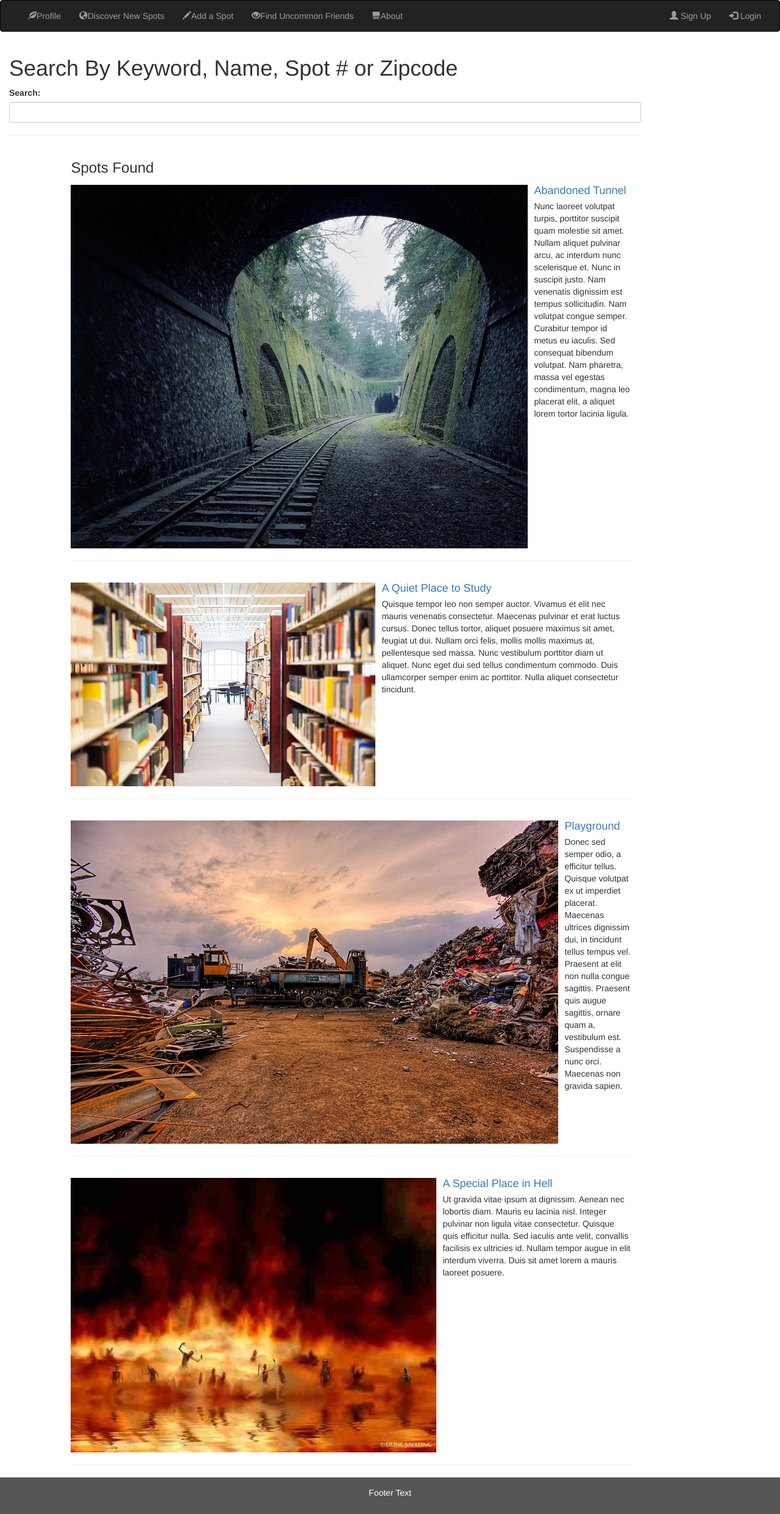
After one commit to EEmmons/R_, a Django app: template R_/UncommonGrounds/templates/discover.html in a window 1280 px wide. The commit adds this page. Shown: the whole page at 61% size. Run offline with Django 3.2, Linux system fonts and the light colour scheme; the template is opened without the code that fills it, so the values that code supplies are empty; some libraries are stand-ins or nearby versions.

Commit message:
templates

```diff
--- a/R_/UncommonGrounds/static/css/styles.css
+++ /dev/null
@@ -1,5 +0,0 @@
-.sidebar-nav {
-    margin-top: 20px;
-    padding: 0;
-    list-style: none;
-}
--- a/R_/UncommonGrounds/templates/base_generic.html
+++ b/R_/UncommonGrounds/templates/base_generic.html
@@ -1,45 +1,56 @@
 <!DOCTYPE html>
 <html lang="en">
 <head>
+  {% block title %}
+  <title>Discover New Spots</title>
+  {% endblock %}
 
-  {% block title %}<title>Local Library</title>{% endblock %}
   <meta charset="utf-8">
   <meta name="viewport" content="width=device-width, initial-scale=1">
   <link rel="stylesheet" href="https://maxcdn.bootstrapcdn.com/bootstrap/3.3.7/css/bootstrap.min.css">
-  <script src="https://ajax.googleapis.com/ajax/libs/jquery/1.12.4/jquery.min.js"></script>
+  <script src="https://ajax.googleapis.com/ajax/libs/jquery/3.3.1/jquery.min.js"></script>
   <script src="https://maxcdn.bootstrapcdn.com/bootstrap/3.3.7/js/bootstrap.min.js"></script>
 
-  <!-- Add additional CSS in static file -->
   {% load static %}
   <link rel="stylesheet" href="{% static 'css/styles.css' %}">
 
-<!--
-{% load static %}
-<img src="{% static 'catalog/images/local_library_model_uml.png' %}" alt="My image" style="width:555px;height:540px;"/>
--->
-
 </head>
 
+<body>
+<nav class="navbar navbar-inverse">
+  <div class="container-fluid">
+    <div class="navbar-header">
+      <button type="button" class="navbar-toggle" data-toggle="collapse" data-target="#myNavbar">
+        <span class="icon-bar"></span>
+        <span class="icon-bar"></span>
+        <span class="icon-bar"></span>
+      </button>
+    <!-- link to homepage -->
+    </div>
+    <div class="collapse navbar-collapse" id="myNavbar">
+      <ul class="nav navbar-nav">
+        <!-- <li class="active"><a href="#">Home</a></li> -->
+        <li><a href="#"><span class="glyphicon glyphicon-leaf"></span>Profile</a></li>
+        <li><a href="{% url 'discover' %}"><span class="glyphicon glyphicon-globe"></span>Discover New Spots</a></li>
+        <li><a href="#"><span class="glyphicon glyphicon-pencil"></span>Add a Spot</a></li>
+        <li><a href="{% url 'user_search' %}"><span class="glyphicon glyphicon-eye-open"></span>Find Uncommon Friends</a></li>
+        <li><a href="#"><span class="glyphicon glyphicon-blackboard"></span>About</a></li>
+      </ul>
+      <ul class="nav navbar-nav navbar-right">
+        <li><a href="#"><span class="glyphicon glyphicon-user"></span> Sign Up</a></li>
+        <li><a href="#"><span class="glyphicon glyphicon-log-in"></span> Login</a></li>
+      </ul>
+    </div>
+  </div>
+</nav>
 
-<body>
+{% block content %}{% endblock %}
 
-  <div class="container-fluid">
 
-    <div class="row">
-      <div class="col-sm-2">
-      {% block sidebar %}
-      <ul class="sidebar-nav">
-          <li><a href="{% url 'index' %}">Home</a></li>
-          <li><a href="">All books</a></li>
-          <li><a href="">All authors</a></li>
-      </ul>
-     {% endblock %}
-      </div>
-      <div class="col-sm-10 ">
-      {% block content %}{% endblock %}
-      </div>
-    </div>
 
-  </div>
+<footer class="container-fluid text-center">
+  <p>Footer Text</p>
+</footer>
+
 </body>
 </html>
--- /dev/null
+++ b/R_/UncommonGrounds/templates/discover.html
@@ -0,0 +1,64 @@
+{% extends "base_generic.html" %}
+
+{% block content %}
+<div class="container-fluid text-center">
+  <div class="row content">
+    <div class="col-sm-10 text-left">
+      <h1>Search By Keyword, Name, Spot # or Zipcode</h1>
+      <div class="form-group">
+		  <label for="search">Search:</label>
+		  <input type="text" class="form-control" id="search_input">
+	</div>
+      <hr>
+
+  <div class="col-sm-1"></div>
+  <div class="col-sm-11">
+<h3>Spots Found</h3>
+<div class="media">
+  <div class="media-left">
+    <img src="images/tunnel.jpg" class="media-object">
+  </div>
+  <div class="media-body">
+    <a href="#"><h4 class="media-heading">Abandoned Tunnel</h4></a>
+    <p>Nunc laoreet volutpat turpis, porttitor suscipit quam molestie sit amet. Nullam aliquet pulvinar arcu, ac interdum nunc scelerisque et. Nunc in suscipit justo. Nam venenatis dignissim est tempus sollicitudin. Nam volutpat congue semper. Curabitur tempor id metus eu iaculis. Sed consequat bibendum volutpat. Nam pharetra, massa vel egestas condimentum, magna leo placerat elit, a aliquet lorem tortor lacinia ligula.</p>
+  </div>
+<hr>
+</div>
+<div class="media">
+  <div class="media-left">
+    <img src="images/library.jpg" class="media-object">
+  </div>
+  <div class="media-body">
+    <a href="#"><h4 class="media-heading">A Quiet Place to Study</h4></a>
+    <p>Quisque tempor leo non semper auctor. Vivamus et elit nec mauris venenatis consectetur. Maecenas pulvinar et erat luctus cursus. Donec tellus tortor, aliquet posuere maximus sit amet, feugiat ut dui. Nullam orci felis, mollis mollis maximus at, pellentesque sed massa. Nunc vestibulum porttitor diam ut aliquet. Nunc eget dui sed tellus condimentum commodo. Duis ullamcorper semper enim ac porttitor. Nulla aliquet consectetur tincidunt.</p>
+  </div>
+<hr>
+</div>
+<div class="media">
+  <div class="media-left">
+    <img src="images/junkyard.jpg" class="media-object">
+  </div>
+  <div class="media-body">
+    <a href="#"><h4 class="media-heading">Playground</h4></a>
+    <p>Donec sed semper odio, a efficitur tellus. Quisque volutpat ex ut imperdiet placerat. Maecenas ultrices dignissim dui, in tincidunt tellus tempus vel. Praesent at elit non nulla congue sagittis. Praesent quis augue sagittis, ornare quam a, vestibulum est. Suspendisse a nunc orci. Maecenas non gravida sapien.</p>
+  </div>
+<hr>
+</div>
+<div class="media">
+  <div class="media-left">
+    <img src="images/hell.jpg" class="media-object">
+  </div>
+  <div class="media-body">
+    <a href="#"><h4 class="media-heading">A Special Place in Hell</h4></a>
+    <p>Ut gravida vitae ipsum at dignissim. Aenean nec lobortis diam. Mauris eu lacinia nisl. Integer pulvinar non ligula vitae consectetur. Quisque quis efficitur nulla. Sed iaculis ante velit, convallis facilisis ex ultricies id. Nullam tempor augue in elit interdum viverra. Duis sit amet lorem a mauris laoreet posuere.</p>
+  </div>
+</div>
+<hr>
+</div>
+
+
+
+  </div>
+</div>
+</div>
+{% endblock %}
--- /dev/null
+++ b/R_/UncommonGrounds/templates/static/css/discover.css
@@ -0,0 +1,3 @@
+.media-left img {
+	max-width: 300px;
+}
--- /dev/null
+++ b/R_/UncommonGrounds/templates/static/css/styles.css
@@ -0,0 +1,48 @@
+.sidebar-nav {
+    margin-top: 20px;
+    padding: 0;
+    list-style: none;
+}
+
+#site-logo {
+	max-height: 100%;
+	max-width: 100%;
+}
+
+#upload-image-form {
+	margin-bottom: 15px;
+}
+
+#uncommon-placeholder2 {
+	height: 50%;
+	width: 50%;
+}
+
+.location-picker img {
+	max-width: 100%;
+}
+
+.row.content {height: 450px}
+
+/* Set gray background color and 100% height */
+.sidenav {
+  padding-top: 20px;
+  background-color: #f1f1f1;
+  height: 100%;
+}
+
+/* Set black background color, white text and some padding */
+footer {
+  background-color: #555;
+  color: white;
+  padding: 15px;
+}
+
+/* On small screens, set height to 'auto' for sidenav and grid */
+@media screen and (max-width: 767px) {
+  .sidenav {
+    height: auto;
+    padding: 15px;
+  }
+  .row.content {height:auto;}
+}
--- a/R_/UncommonGrounds/urls.py
+++ b/R_/UncommonGrounds/urls.py
@@ -4,9 +4,11 @@ from . import views
 
 urlpatterns = [
 
-	path('', views.index, name='index'),
+	path('', views.discover, name='discover'),
 	path('locations/', views.LocationListView.as_view(), name='locations'),
+	path('locations/<int:pk>', views.LocationDetailView.as_view(), name='location-detail'),
 	path('users/', views.UserListView.as_view(), name='users'),
+	path('user/<int:pk>', views.UserDetailView.as_view(), name='user-detail'),
 	path('tags/', views.TagListView.as_view(), name='tags'),
 	path('comments/', views.CommentListView.as_view(), name='comments'),
 ]
```
Also changed, not shown: R_/UncommonGrounds/templates/index.html (deleted, +0 -18 lines), R_/UncommonGrounds/templates/static/about.html (added, +7 -0 lines), R_/UncommonGrounds/views.py (+11 -2 lines), R_/R_/urls.py (line endings or trailing spaces), R_/UncommonGrounds/images/uncommon_logo.png (added), R_/UncommonGrounds/templates/add_location.html (added), R_/UncommonGrounds/templates/locations.html (added), R_/UncommonGrounds/templates/profile.html (added), R_/UncommonGrounds/templates/user_search.html (added), R_/db.sqlite3.
